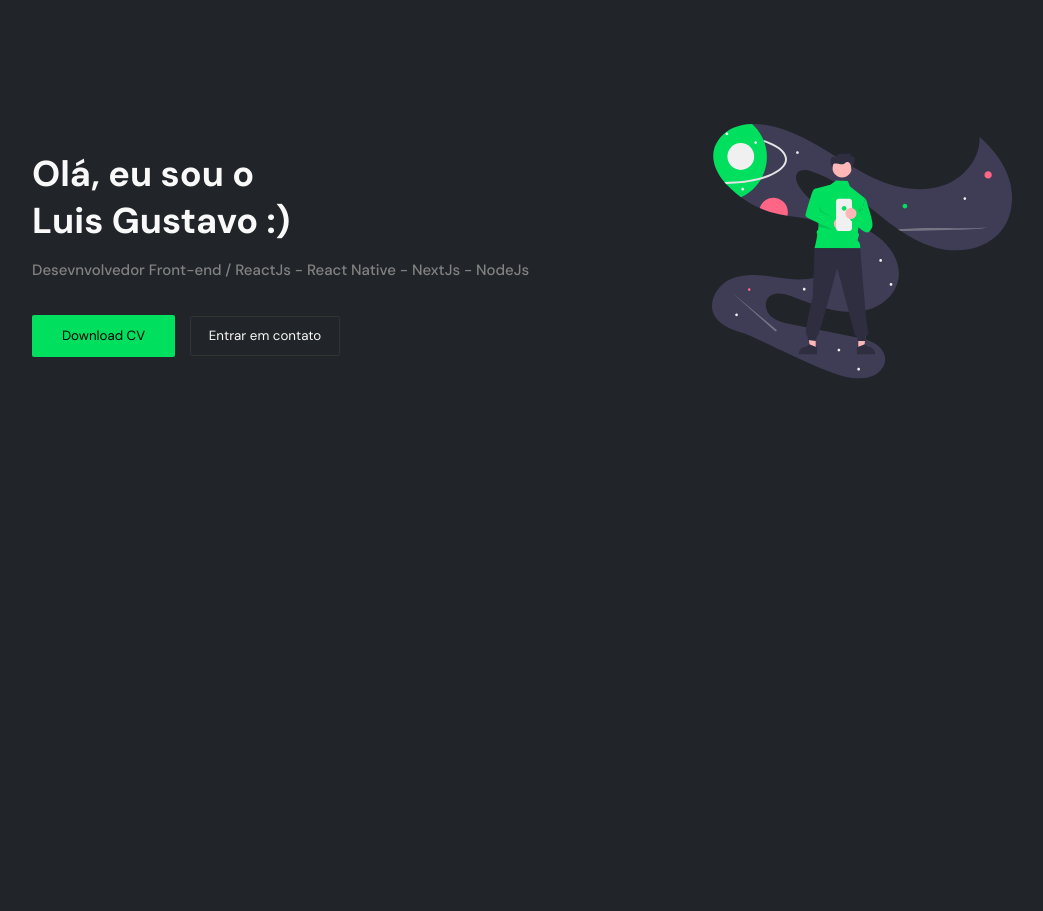
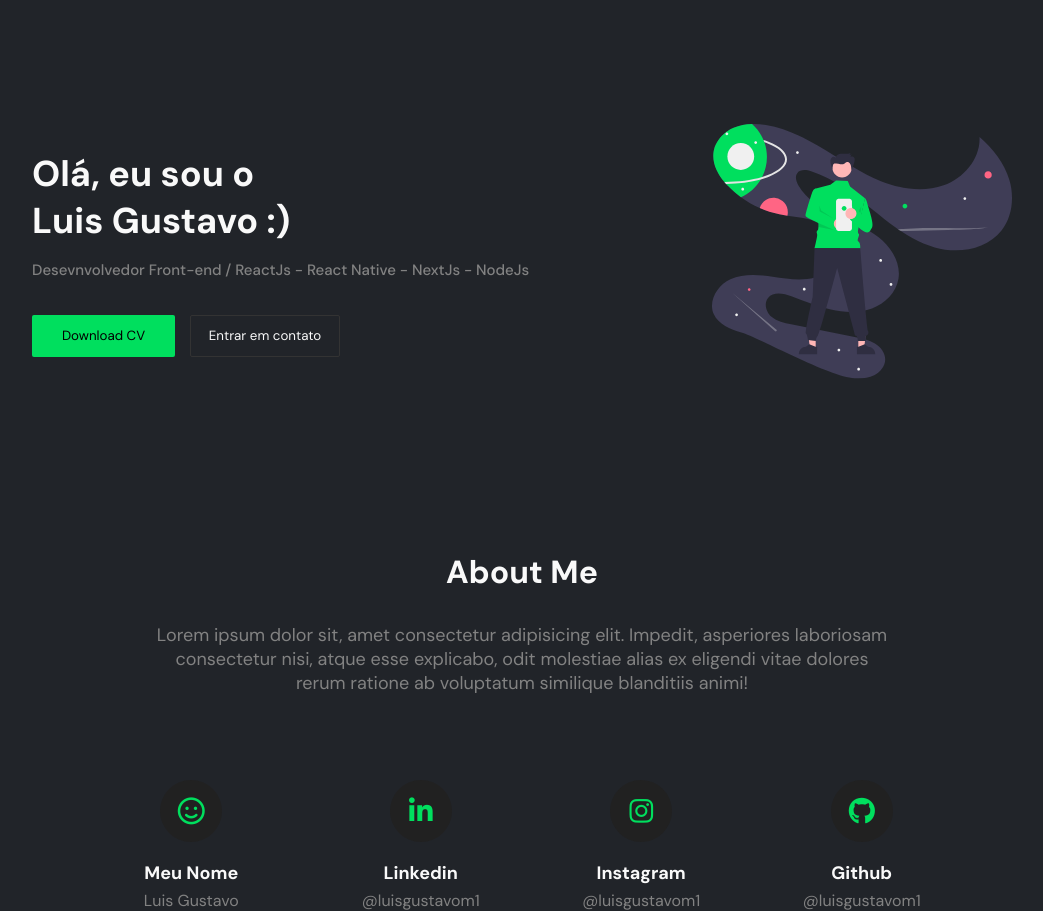
Before and after one commit to Luisgustavom1/Portfolio, a React (Create React App) app: page / in a window 1280 px wide. Shown: the part 120-1031 px from the top of the page, without its empty margins (118-1161 px from the left). Before the commit the page ends 800 px from the top, so only its background shows below. Built offline with nearby package versions, Linux system fonts and the light colour scheme.

Commit message:
Contacts Done

```diff
--- a/package.json
+++ b/package.json
@@ -8,6 +8,7 @@
     "@testing-library/user-event": "^12.1.10",
     "react": "^17.0.2",
     "react-dom": "^17.0.2",
+    "react-router-dom": "^5.3.0",
     "react-scripts": "4.0.3",
     "styled-components": "^5.3.1",
     "web-vitals": "^1.0.1"
@@ -39,6 +40,7 @@
   "devDependencies": {
     "@types/react": "^17.0.25",
     "@types/react-dom": "^17.0.9",
+    "@types/react-router-dom": "^5.3.0",
     "@types/styled-components": "^5.1.14",
     "typescript": "^4.4.3"
   }
--- a/public/index.html
+++ b/public/index.html
@@ -11,6 +11,7 @@
       content="Web site created using create-react-app"
     />
     <link href="https://fonts.googleapis.com/css2?family=DM+Sans:wght@400;500;700&display=swap" rel="stylesheet">
+    <script src="https://kit.fontawesome.com/4ccfbb7707.js" crossorigin="anonymous"></script>
     <title>React App</title>
   </head>
   <body>
--- a/src/App.tsx
+++ b/src/App.tsx
@@ -1,10 +1,11 @@
 import { ThemeProvider } from "styled-components";
+import AboutMe from "./components/AboutMe";
+import Contacts from "./components/Contacts";
 import Header from "./components/Header";
 import Illustration from "./components/Illustration";
 
 import { GlobalStyle } from "./styles/globalStyle";
 import { dark, light } from "./styles/theme";
-
 
 function App() {
   return (
@@ -12,7 +13,11 @@ function App() {
       <ThemeProvider theme={dark}>
         <GlobalStyle />
         <Header />
-        <Illustration />
+        <main className='mainContainer'>
+          <Illustration />
+          <AboutMe />
+          <Contacts />
+        </main>
       </ThemeProvider>
     </>
   );
--- /dev/null
+++ b/src/components/AboutMe/index.tsx
@@ -0,0 +1,14 @@
+import React from 'react';
+
+import { Container } from './styles';
+
+const AboutMe: React.FC = () => {
+  return(
+      <Container>
+          <h1>About Me</h1>
+          <p>Lorem ipsum dolor sit, amet consectetur adipisicing elit. Impedit, asperiores laboriosam consectetur nisi, atque esse explicabo, odit molestiae alias ex eligendi vitae dolores rerum ratione ab voluptatum similique blanditiis animi!</p>
+      </Container>
+  );
+}
+
+export default AboutMe;
--- /dev/null
+++ b/src/components/AboutMe/styles.ts
@@ -0,0 +1,21 @@
+import styled from 'styled-components';
+
+export const Container = styled.article`
+  text-align: center;
+  margin-top: 16.9rem;
+
+  h1 {
+      color: ${({ theme }) => theme.colors.primary};
+      font-size: 3.2rem;
+      font-weight: 700;
+  }
+
+  p {
+      max-width: 74.5rem;
+
+      font-size: 1.8rem;
+      color: ${({ theme }) => theme.gray300};
+
+      margin: 3rem auto 8.5rem auto;
+  }
+`;
--- /dev/null
+++ b/src/components/Contacts/index.tsx
@@ -0,0 +1,38 @@
+import React from 'react';
+
+import ContactsCircle from '../ContactsCircle';
+
+import { Container } from './styles';
+
+const Contacts: React.FC = () => {
+  return(
+    <Container>
+      <ContactsCircle
+        icon={<i className="far fa-smile"></i>}
+        title='Meu Nome'
+        subtitle='Luis Gustavo'
+        link={'/'}
+      />
+      <ContactsCircle
+        icon={<i className="fab fa-linkedin-in"></i>}
+        title='Linkedin'
+        subtitle='@luisgustavom1'
+        link={'https://www.linkedin.com/in/luisgustavom1/'}
+      />
+      <ContactsCircle
+        icon={<i className="fab fa-instagram"></i>}
+        title='Instagram'
+        subtitle='@luisgustavom1'
+        link={'https://www.instagram.com/luisgustavom1/'}
+      />
+      <ContactsCircle
+        icon={<i className="fab fa-github"></i>}
+        title='Github'
+        subtitle='@luisgustavom1'
+        link={'https://www.github.com/luisgustavom1/'}
+      />
+    </Container>
+  );
+}
+
+export default Contacts;
--- /dev/null
+++ b/src/components/Contacts/styles.ts
@@ -0,0 +1,20 @@
+import styled from 'styled-components';
+
+export const Container = styled.section`
+  width: 90%;
+
+  margin: 0 auto;
+
+  display: grid;
+  grid-template-columns: repeat(auto-fill, minmax(25%, 1fr));
+
+  a {
+    text-decoration: none;
+    margin: 0 auto;
+  }
+
+  @media(max-width: 550px) {
+    grid-template-columns: 1fr 1fr;
+    gap: 4rem;
+  }
+`;
--- /dev/null
+++ b/src/components/ContactsCircle/index.tsx
@@ -0,0 +1,28 @@
+import { ReactNode } from 'react';
+
+import { Container } from './styles';
+
+interface ContactsCircleProps {
+  icon: ReactNode;
+  title: string;
+  subtitle: string;
+  link: string
+}
+
+const ContactsCircle = ({ icon, title, subtitle, link }: ContactsCircleProps) => {
+  return(
+    <Container href={link} target='_blank'>
+      <div>
+        { icon }
+      </div>
+      <h1>
+        {title}
+      </h1>
+      <p>
+        {subtitle}
+      </p>
+    </Container>
+  );
+}
+
+export default ContactsCircle;
--- /dev/null
+++ b/src/components/ContactsCircle/styles.ts
@@ -0,0 +1,48 @@
+import styled, { css } from 'styled-components';
+
+export const Container = styled.a`
+  ${({ theme }) => css`
+    width: 100px;
+
+    display: grid;
+    place-items: center;
+
+    cursor: pointer;
+
+    div {
+      width: 6.2rem;
+      height: 6.2rem;
+
+      border-radius: 50%;
+
+      font-size: 2.7rem;
+
+      color: ${theme.green};
+      background-color: ${theme.gray50};
+
+      display: grid;
+      place-items: center;
+
+      user-select: none;
+
+    }
+
+    h1 {
+      color: ${theme.colors.primary};
+
+      font-size: 1.8rem;
+      font-weight: 700;
+
+      margin: 1.9rem 0 .5rem 0;
+    }
+
+    p {
+      font-size: 1.6rem;
+      color: ${theme.gray300};
+    }
+
+    &:hover {
+      transform: scale(1.03);
+    }
+  `}
+`;
--- a/src/components/Header/styles.ts
+++ b/src/components/Header/styles.ts
@@ -1,7 +1,7 @@
 import styled from 'styled-components';
 
 export const Container = styled.header`
-    width: 100vw;
+    width: 100%;
     padding: 0 15rem;
 
     padding: 3.5rem 15rem;
@@ -13,6 +13,10 @@ export const Container = styled.header`
     justify-content: space-between;
 
     box-shadow: -1px -4px 7px 0px black;
+
+    @media(max-width: 805px) {
+        padding: 3.5rem 5rem;
+    }
 `;
 
 export const Logo = styled.h1`
--- a/src/components/Illustration/styles.ts
+++ b/src/components/Illustration/styles.ts
@@ -1,14 +1,23 @@
 import styled from 'styled-components';
 
 export const Container = styled.section`
-    width: 100vw;
+    width: 100%;
 
-    padding: 0 15rem;
     margin-top: 14rem;
 
     display: flex;
     justify-content: space-between;
     align-items: center;
+
+    span {
+      display: flex;
+      flex-wrap: wrap;
+      gap: 1.5rem;
+    }
+
+    aside {
+      user-select: none;
+    }
 `;
 
 export const Heading = styled.h1`
@@ -35,12 +44,11 @@ export const ButtonCV = styled.button`
     background-color: ${({ theme }) => theme.green};
 
     width: 14.3rem;
-    height: 4.2rem;
+    height: 42px;
 
     border-radius: 2px;
 
-    margin-right: 1.5rem;
-
+    cursor: pointer;
     &:hover {
         filter: brightness(.9);
     }
@@ -48,7 +56,7 @@ export const ButtonCV = styled.button`
 
 export const ButtonTransparent = styled.button`
     width: 15rem;
-    height: 4rem;
+    height: 42px;
 
     background-color: transparent;
     color: ${({ theme }) => theme.colors.primary};
@@ -57,6 +65,7 @@ export const ButtonTransparent = styled.button`
 
     border-radius: 2px;
 
+    cursor: pointer;
     &:hover {
         border: 1px solid ${({ theme }) => theme.gray300};
     }
--- a/src/styles/globalStyle.ts
+++ b/src/styles/globalStyle.ts
@@ -25,6 +25,16 @@ export const GlobalStyle = createGlobalStyle`
         border: 0;
     }
 
+    .mainContainer {
+      padding: 0 15rem;
+    }
+
+    @media(max-width: 805px) {
+      .mainContainer {
+        padding: 0 5rem;
+      }
+    }
+
     @media (max-width: 1015px) {
       html {
         font-size: 55%;
```
Also changed, not shown: 2 other files (tests, documents, lock files or other folders).
